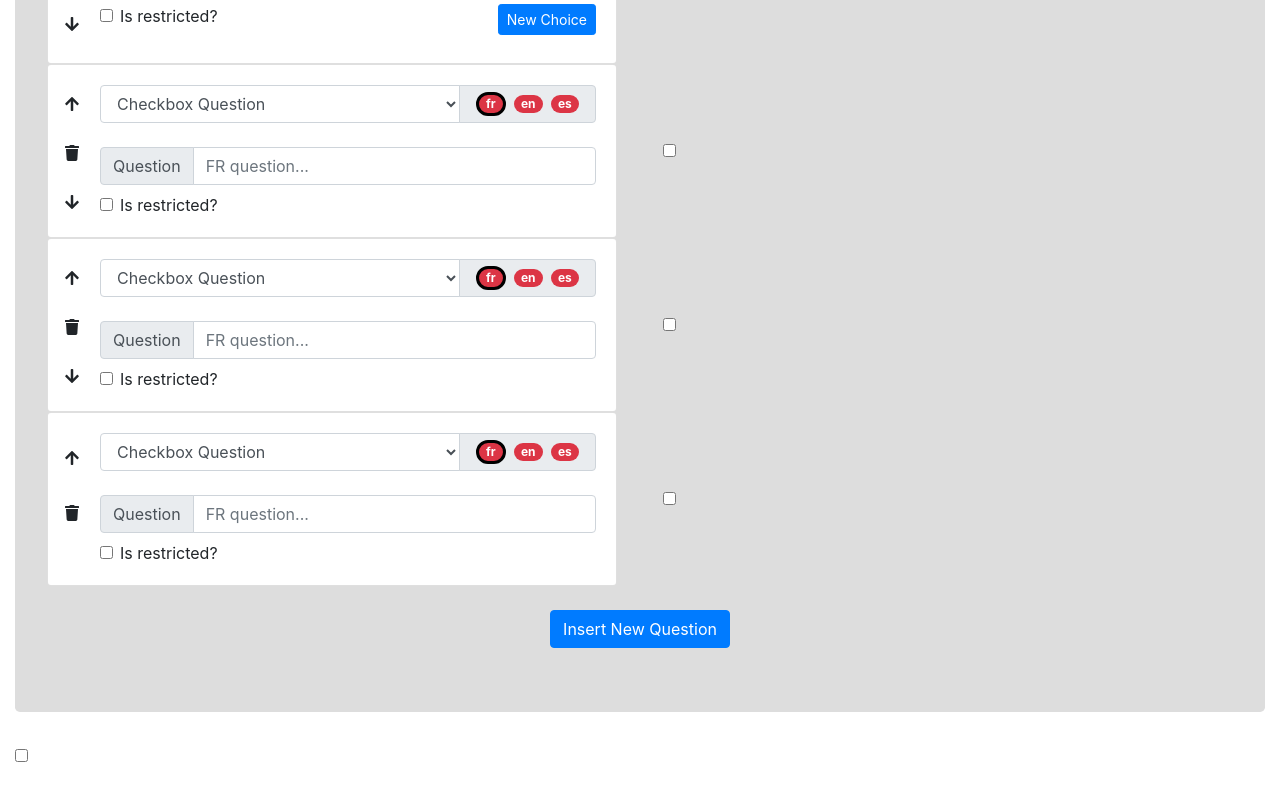
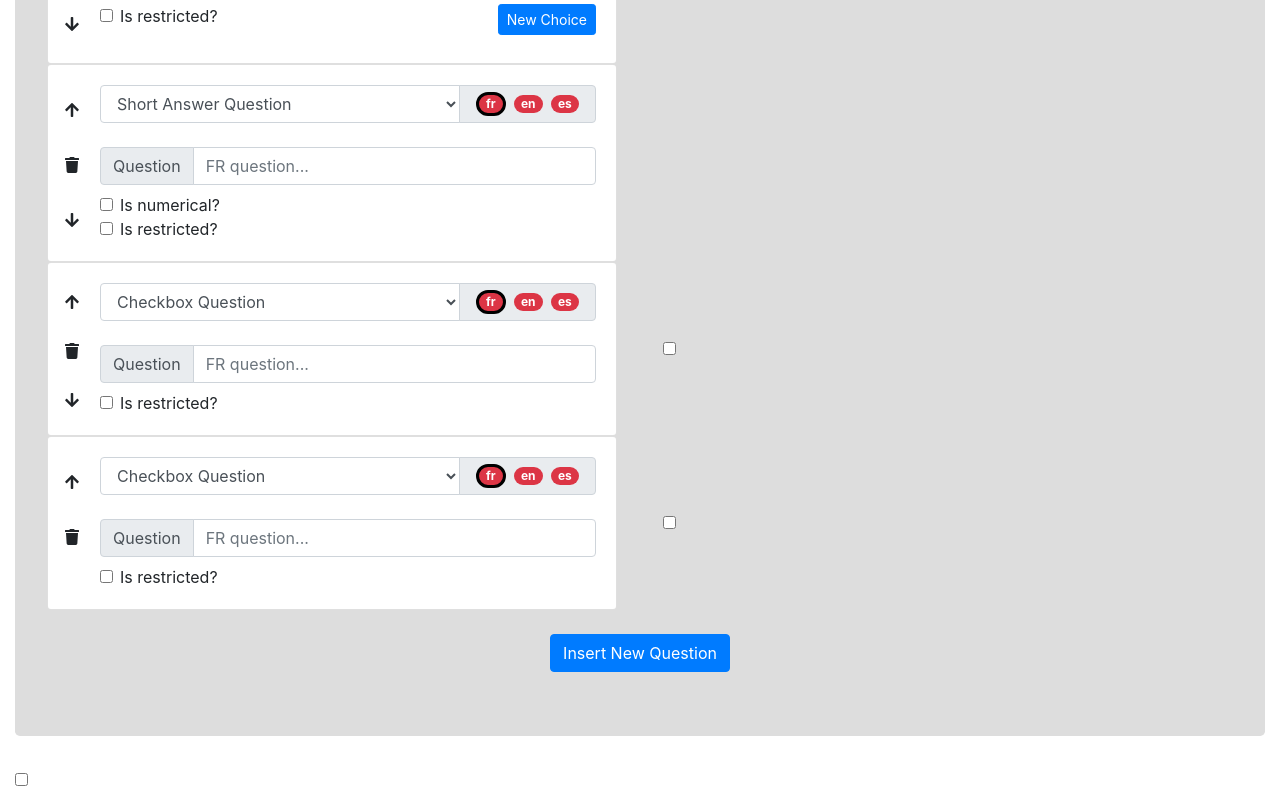
Before and after one commit to ChagnonSebastien/dynamic-forms, a React (Create React App) app: page / in a window 1280 px wide. Shown: the part 1200-1990 px from the top of the page. Built offline with nearby package versions, Linux system fonts and the light colour scheme.

Commit message:
Added a Short Answer Question builder

```diff
--- a/src/App.js
+++ b/src/App.js
@@ -8,7 +8,7 @@ const App = () => {
     {id: "5421cb1e-8cf7-4ed6-86b1-a2ae99b04e20", type: "checkbox", data: {}},
     {id: "5421cb1e-8cf7-4ed6-86b1-a2ae99b04e21", type: "select-one", data: {}},
     {id: "5421cb1e-8cf7-4ed6-86b1-a2ae99b04e22", type: "select-at-least-one", data: {}},
-    {id: "5421cb1e-8cf7-4ed6-86b1-a2ae99b04e23", type: "checkbox", data: {}},
+    {id: "5421cb1e-8cf7-4ed6-86b1-a2ae99b04e23", type: "short-string", data: {}},
     {id: "5421cb1e-8cf7-4ed6-86b1-a2ae99b04e24", type: "checkbox", data: {}},
     {id: "5421cb1e-8cf7-4ed6-86b1-a2ae99b04e25", type: "checkbox", data: {}},
   ]);
--- a/src/form-builder/QuestionBuilder.js
+++ b/src/form-builder/QuestionBuilder.js
@@ -4,6 +4,7 @@ import { Form, Badge, Col, Card, InputGroup, Row } from 'react-bootstrap';
 import CheckboxBuilder, { checkFields as checkboxCheck } from './CheckboxBuilder';
 import SelectOneBuilder, { checkFields as selectOneCheck } from './SelectOneBuilder';
 import SelectAtLeastOneBuilder, { checkFields as selectAtLeastOneCheck } from './SelectAtLeastOneBuilder';
+import ShortTextBuilder, { checkFields as shortTextCheck } from './ShortTextBuilder';
 import { FaArrowUp, FaTrash, FaArrowDown } from 'react-icons/fa';
 import CheckboxQuestion from '../form-renderer/CheckBoxQuestion';
 import SelectOneQuestion from '../form-renderer/SelectOneQuestion';
@@ -58,7 +59,11 @@ const QuestionBuilder = (props) => {
       }
       break;
     case 'short-string':
-      elementEditor = <>Short Answer Question</>
+      elementEditor = <ShortTextBuilder {...builderProps} />;
+      languageValidator=shortTextCheck;
+      if (preview) {
+        elementPreview = null;
+      }
       break;
     case 'long-string':
       elementEditor = <>Text Question</>
--- /dev/null
+++ b/src/form-builder/ShortTextBuilder.js
@@ -0,0 +1,204 @@
+import React from 'react';
+import PropTypes from 'prop-types';
+import { Form, InputGroup, Col, FormControl } from 'react-bootstrap';
+
+export const checkFields = (data, language) => {
+  if (!data || !data.questions) {
+    return false;
+  }
+
+  const questionRef = data.questions.find((question) => question.language === language);
+  if (!questionRef || !questionRef.text){
+    return false;
+  }
+
+  return true;
+}
+
+const ShortTextBuilder = ({ id, data, setData, language }) => {
+  const questionRef = data.questions
+    ? data.questions.find((question) => question.language === language)
+    : null;
+
+  return (
+    <Form>
+      <Form.Row>
+        <Col>
+          <InputGroup className="mb-2">
+            <InputGroup.Prepend>
+              <InputGroup.Text>Question</InputGroup.Text>
+            </InputGroup.Prepend>
+            <Form.Control
+              type="text"
+              value={questionRef ? questionRef.text : ''}
+              placeholder={`${language.toUpperCase()} question...`}
+              onChange={(event) => {
+                event.persist();
+                setData((prevData) => {
+                  const { questions, ...otherDataProps } = prevData;
+
+                  if (questionRef) {
+                    return {
+                      questions: questions.map((q) => (
+                        q.language === language
+                          ? { language, text: event.target.value }
+                          : q
+                      )),
+                      ...otherDataProps,
+                    };
+                  }
+
+                  const newQuestions = questions ? questions.map((question) => question) : [];
+                  newQuestions.push({ language, text: event.target.value });
+                  return { questions: newQuestions, ...otherDataProps };
+                });
+              }}
+            />
+          </InputGroup>
+        </Col>
+      </Form.Row><Form.Row>
+        <Col xs="auto">
+          <Form.Check
+            type="checkbox"
+            label="Is numerical?"
+            checked={(data.required && data.required.numerical) || false}
+            onChange={(event) => {
+              event.persist();
+              setData((prevData) => {
+                const { required, ...otherDataProps } = prevData;
+                if (!required) {
+                  return {
+                    required: { numerical: event.target.checked, status: false },
+                    ...otherDataProps,
+                  };
+                }
+
+                return {
+                  required: { ...required, numerical: event.target.checked },
+                  ...otherDataProps,
+                };
+              });
+            }}
+          />
+        </Col>
+      </Form.Row>
+      <Form.Row>
+        <Col xs="auto">
+          <Form.Check
+            type="checkbox"
+            label="Is restricted?"
+            checked={(data.required && data.required.status) || false}
+            onChange={(event) => {
+              event.persist();
+              setData((prevData) => {
+                const { required, ...otherDataProps } = prevData;
+                if (!required) {
+                  return {
+                    required: { status: event.target.checked, value: true },
+                    ...otherDataProps,
+                  };
+                }
+
+                return {
+                  required: { ...required, status: event.target.checked },
+                  ...otherDataProps,
+                };
+              });
+            }}
+          />
+        </Col>
+        {data.required && data.required.status
+          ? (
+            <Col>
+              <InputGroup>
+                <InputGroup.Prepend>
+                  <InputGroup.Text>
+                    {`Minimum ${((data.required && data.required.numerical) || false) ? 'Value' : 'Length'}`}
+                  </InputGroup.Text>
+                </InputGroup.Prepend>
+                <FormControl
+                  placeholder="Leave empty if no restriction"
+                  value={((data.required && data.required.min !== undefined) || false) ? data.required.min : ''}
+                  onChange={(event => {
+                    const isEmpty = event.target.value === '';
+                    const newAmount = Number(event.target.value);
+                    if (isEmpty) {
+                      setData((prevData) => {
+                        const { required, ...otherDataProps } = prevData;
+                        return {
+                          required: { ...required, min: undefined },
+                          ...otherDataProps,
+                        };
+                      });
+                    } else if (!Number.isNaN(newAmount)) {
+                      setData((prevData) => {
+                        const { required, ...otherDataProps } = prevData;
+                        return {
+                          required: { ...required, min: newAmount },
+                          ...otherDataProps,
+                        };
+                      });
+                    }
+                  })}
+                />
+              </InputGroup>
+              <InputGroup>
+                <InputGroup.Prepend>
+                  <InputGroup.Text>
+                    {`Maximum ${(data.required && data.required.numerical) || false ? 'Value' : 'Length'}`}
+                  </InputGroup.Text>
+                </InputGroup.Prepend>
+                <FormControl
+                  placeholder="Leave empty if no restriction"
+                  value={((data.required && data.required.max !== undefined) || false) ? data.required.max : ''}
+                  onChange={(event => {
+                    const isEmpty = event.target.value === '';
+                    const newAmount = Number(event.target.value);
+                    if (isEmpty) {
+                      setData((prevData) => {
+                        const { required, ...otherDataProps } = prevData;
+                        return {
+                          required: { ...required, max: undefined },
+                          ...otherDataProps,
+                        };
+                      });
+                    } else if (!Number.isNaN(newAmount)) {
+                      setData((prevData) => {
+                        const { required, ...otherDataProps } = prevData;
+                        return {
+                          required: { ...required, max: newAmount },
+                          ...otherDataProps,
+                        };
+                      });
+                    }
+                  })}
+                />
+              </InputGroup>
+            </Col>
+          ) : null}
+      </Form.Row>
+    </Form>
+  );
+};
+
+ShortTextBuilder.propTypes = {
+  id: PropTypes.string.isRequired,
+  language: PropTypes.string.isRequired,
+  data: PropTypes.shape({
+    questions: PropTypes.arrayOf(PropTypes.shape({
+      language: PropTypes.string.isRequired,
+      text: PropTypes.string.isRequired,
+    })),
+    required: PropTypes.shape({
+      status: PropTypes.bool.isRequired,
+      numerical: PropTypes.bool,
+      min: PropTypes.number,
+      max: PropTypes.number,
+    }),
+  }).isRequired,
+  setData: PropTypes.func.isRequired,
+};
+
+ShortTextBuilder.defaultProps = {};
+
+export default ShortTextBuilder;
```
